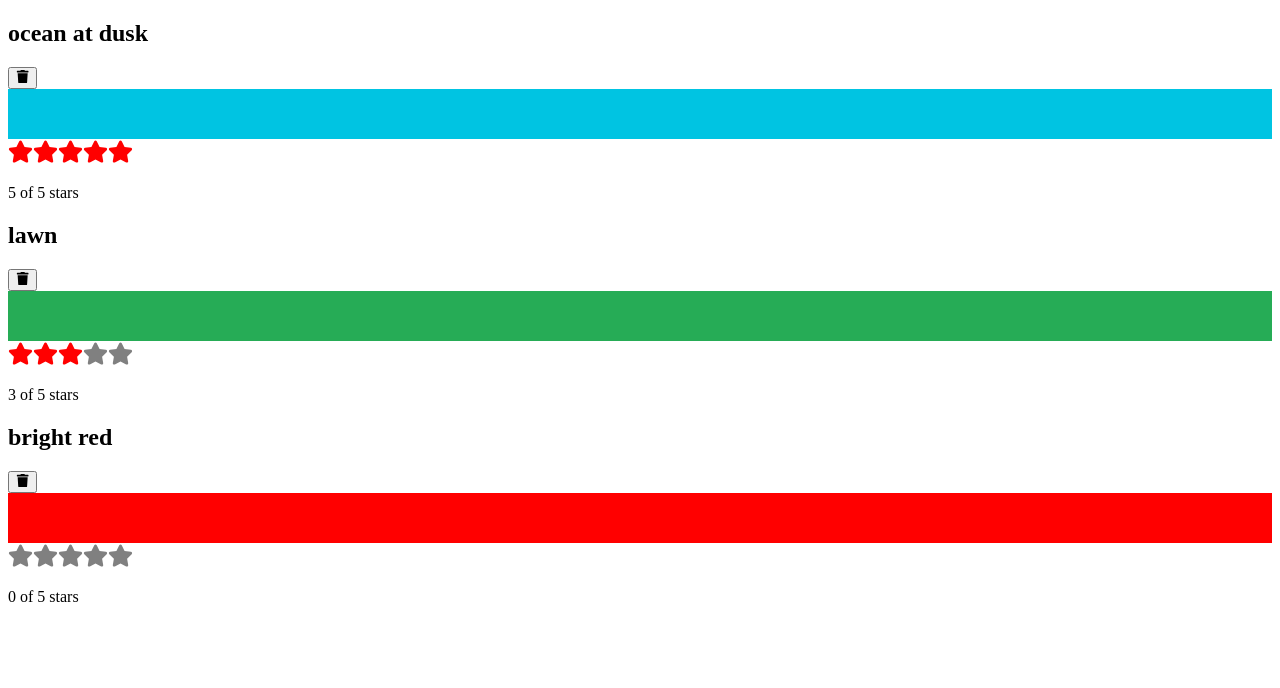
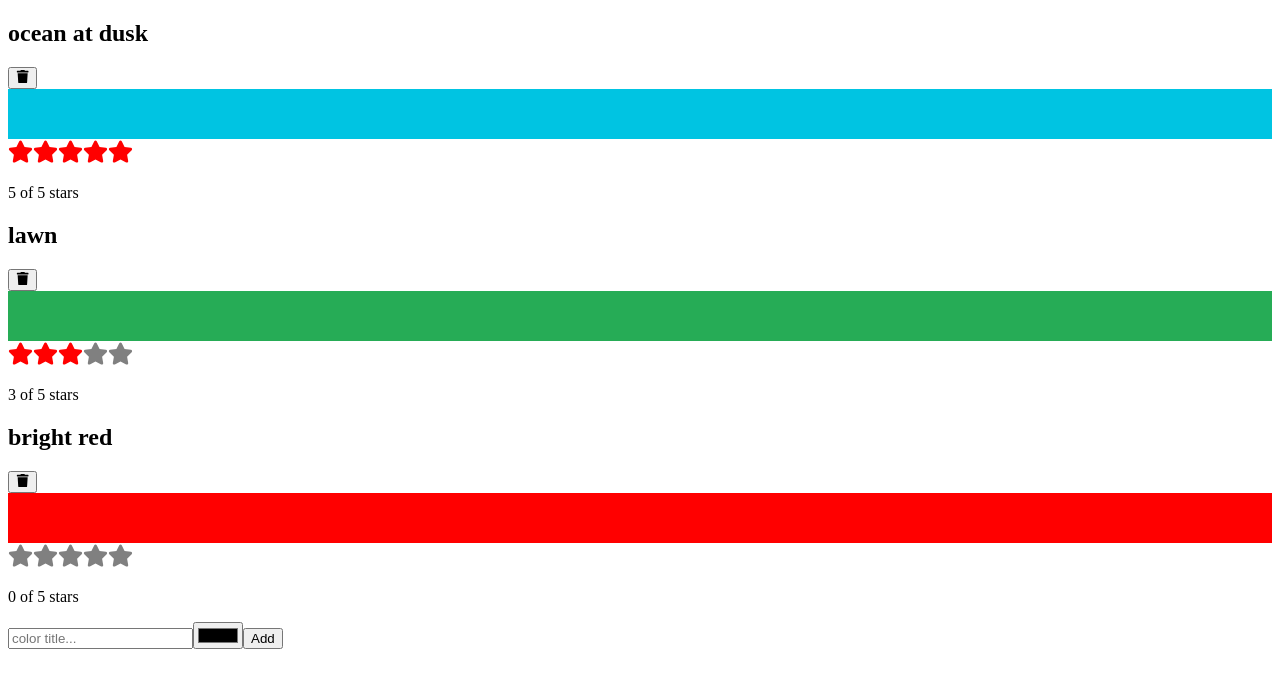
Before and after one commit to Hakan2211/everyday_exercise, a React (Vite) app: page / in a window 1280 px wide. Shown: the top 688 px of the page. Built offline with nearby package versions, Linux system fonts and the light colour scheme.

Commit message:
contolled components form

```diff
--- a/src/Components/App.jsx
+++ b/src/Components/App.jsx
@@ -1,7 +1,7 @@
 import { useState } from "react";
 import { colorData } from "../data/color-data";
+import AddColorForm from "./Forms/AddColorForm";
 import ColorList from "./State/ColorList";
-import StarRating from "./State/StarRating";
 
 const App = () => {
   const [colors, setColors] = useState(colorData);
@@ -20,6 +20,7 @@
           setColors(newColors);
         }}
       />
+      <AddColorForm />
     </>
   );
 };
--- /dev/null
+++ b/src/Components/Forms/AddColorForm.jsx
@@ -0,0 +1,49 @@
+import { useRef, useState } from "react";
+
+const AddColorForm = ({ onNewColor = (f) => f }) => {
+  //Uncontrolled via DOM
+  //   const txtTitle = useRef();
+  //   const hexColor = useRef();
+
+  //   const submit = (e) => {
+  //     e.preventDefault();
+  //     const text = txtTitle.current.value;
+  //     const color = hexColor.current.value;
+  //     onNewColor(text, color);
+  //     txtTitle.current.value = "";
+  //     hexColor.current.value = "";
+  //   };
+
+  //Controlled via React(state)
+  const [title, setTitle] = useState("");
+  const [color, setColor] = useState("#000000");
+  const submit = (e) => {
+    e.preventDefault();
+    onNewColor(title, color);
+    setTitle("");
+    setColor("");
+  };
+
+  return (
+    <form onSubmit={submit}>
+      <input
+        value={title}
+        onChange={(e) => setTitle(e.target.value)}
+        type="text"
+        placeholder="color title..."
+        aria-label="title"
+        required
+        //ref={txtTitle}
+      />
+      <input
+        value={color}
+        onChange={(e) => setColor(e.target.value)}
+        type="color"
+        aria-label="color"
+        required
+      />
+      <button>Add</button>
+    </form>
+  );
+};
+export default AddColorForm;
```
Also changed, not shown: src/Components/Forms/Form.jsx (added, +15 -0 lines).
